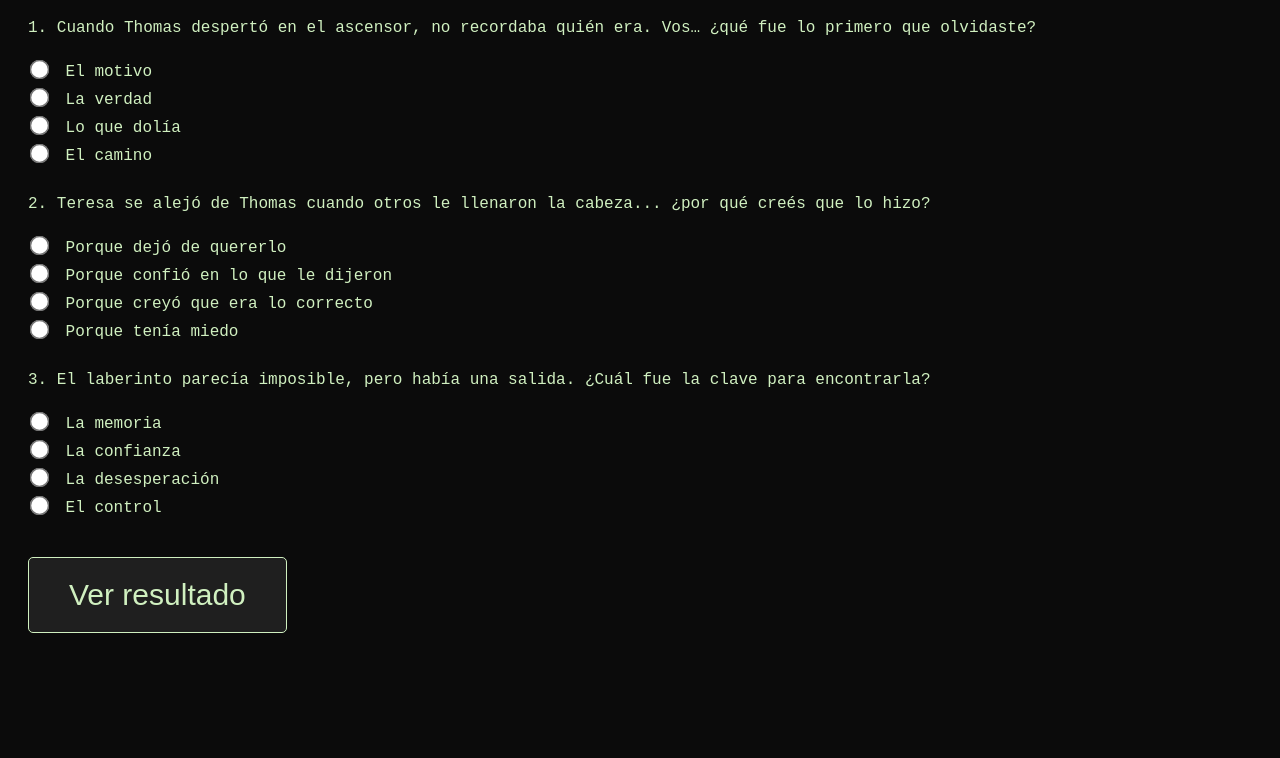
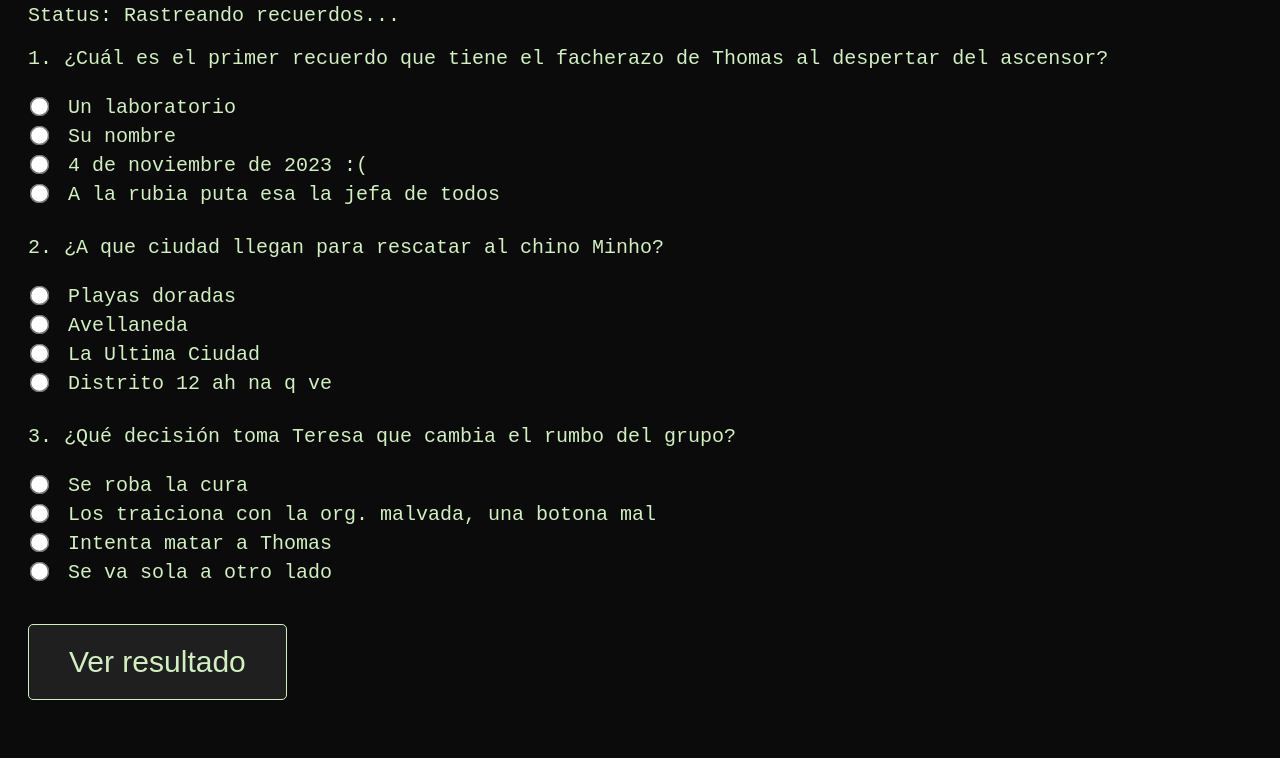
Before and after one commit to pERSA7/pERSA7.github.io, a plain HTML site: page mazeTest.html in a window 1280 px wide. Shown: the part 123-881 px from the top of the page. Before the commit the page ends 814 px from the top, so only its background shows below. Drawn offline with Linux system fonts and the light colour scheme.

Commit message:
ultimos retoques

```diff
--- a/mazeTest.html
+++ b/mazeTest.html
@@ -9,6 +9,7 @@
     color: #d0f0c0;
     font-family: 'Courier New', monospace;
     padding: 20px;
+    font-size: 20px;
     }
 
     .pregunta {
@@ -50,27 +51,27 @@
 
     <form id="testLaberinto">
     <div class="pregunta">
-        <p>1. Cuando Thomas despertó en el ascensor, no recordaba quién era. Vos… ¿qué fue lo primero que olvidaste?</p>
-        <label><input type="radio" name="p1" value="incorrecto"> El motivo</label><br>
-        <label><input type="radio" name="p1" value="correcto"> La verdad</label><br>
-        <label><input type="radio" name="p1" value="incorrecto"> Lo que dolía</label><br>
-        <label><input type="radio" name="p1" value="incorrecto"> El camino</label>
+        <p>1. ¿Cuál es el primer recuerdo que tiene el facherazo de Thomas al despertar del ascensor?</p>
+        <label><input type="radio" name="p1" value="incorrecto"> Un laboratorio</label><br>
+        <label><input type="radio" name="p1" value="correcto"> Su nombre</label><br>
+        <label><input type="radio" name="p1" value="incorrecto"> 4 de noviembre de 2023 :(</label><br>
+        <label><input type="radio" name="p1" value="incorrecto"> A la rubia puta esa la jefa de todos</label>
     </div>
 
     <div class="pregunta">
-        <p>2. Teresa se alejó de Thomas cuando otros le llenaron la cabeza... ¿por qué creés que lo hizo?</p>
-        <label><input type="radio" name="p2" value="incorrecto"> Porque dejó de quererlo</label><br>
-        <label><input type="radio" name="p2" value="incorrecto"> Porque confió en lo que le dijeron</label><br>
-        <label><input type="radio" name="p2" value="correcto"> Porque creyó que era lo correcto</label><br>
-        <label><input type="radio" name="p2" value="incorrecto"> Porque tenía miedo</label>
+        <p>2. ¿A que ciudad llegan para rescatar al chino Minho?</p>
+        <label><input type="radio" name="p2" value="incorrecto"> Playas doradas</label><br>
+        <label><input type="radio" name="p2" value="incorrecto"> Avellaneda</label><br>
+        <label><input type="radio" name="p2" value="correcto"> La Ultima Ciudad</label><br>
+        <label><input type="radio" name="p2" value="incorrecto"> Distrito 12 ah na q ve</label>
     </div>
 
     <div class="pregunta">
-        <p>3. El laberinto parecía imposible, pero había una salida. ¿Cuál fue la clave para encontrarla?</p>
-        <label><input type="radio" name="p3" value="incorrecto"> La memoria</label><br>
-        <label><input type="radio" name="p3" value="correcto"> La confianza</label><br>
-        <label><input type="radio" name="p3" value="incorrecto"> La desesperación</label><br>
-        <label><input type="radio" name="p3" value="incorrecto"> El control</label>
+        <p>3. ¿Qué decisión toma Teresa que cambia el rumbo del grupo?</p>
+        <label><input type="radio" name="p3" value="incorrecto"> Se roba la cura</label><br>
+        <label><input type="radio" name="p3" value="correcto"> Los traiciona con la org. malvada, una botona mal</label><br>
+        <label><input type="radio" name="p3" value="incorrecto"> Intenta matar a Thomas</label><br>
+        <label><input type="radio" name="p3" value="incorrecto"> Se va sola a otro lado</label>
     </div>
 
     <button type="submit">Ver resultado</button>
@@ -93,13 +94,12 @@
         resultado.innerHTML = `
             ✔️ Recuperación completada.<br>
             Memoria restaurada.<br>
-            Ahora que lo sabés... podés salir del laberinto.<br><br>
+            Podés salir del laberinto.<br><br>
             <button onclick="window.location.href='segundo.html'">Salir del laberinto</button>
         `;
         } else {
         resultado.innerHTML = `
-            ✖️ Eso no suena a algo que vos dirías... Pensalo otra vez.<br>
-            <em>No te guíes por lo que ves.</em>
+            ✖️ Le erraste, hacelo de vuelta boe<br>
         `;
         }
     });
```
Also changed, not shown: segundo.html (+11 -3 lines).
